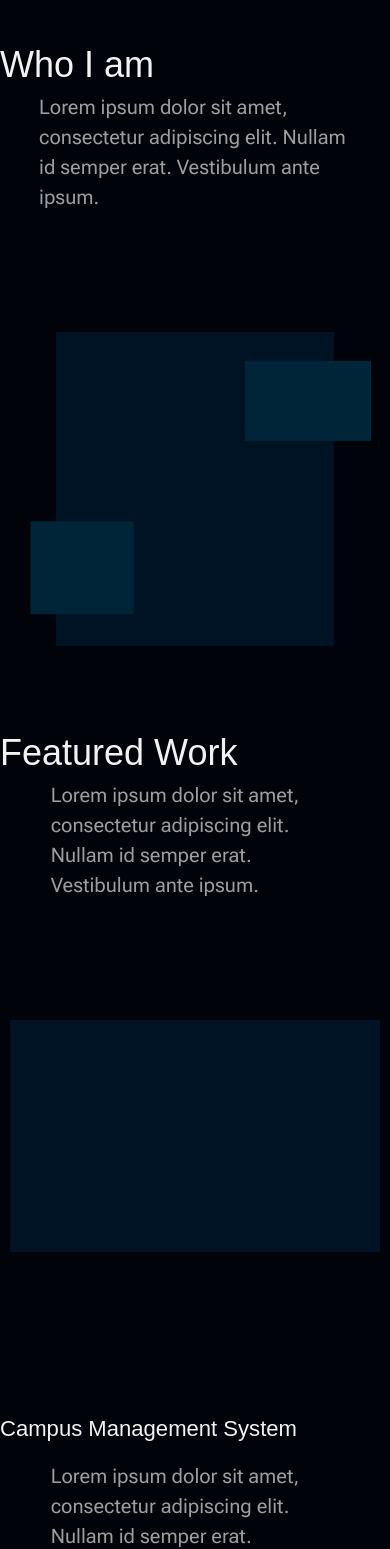
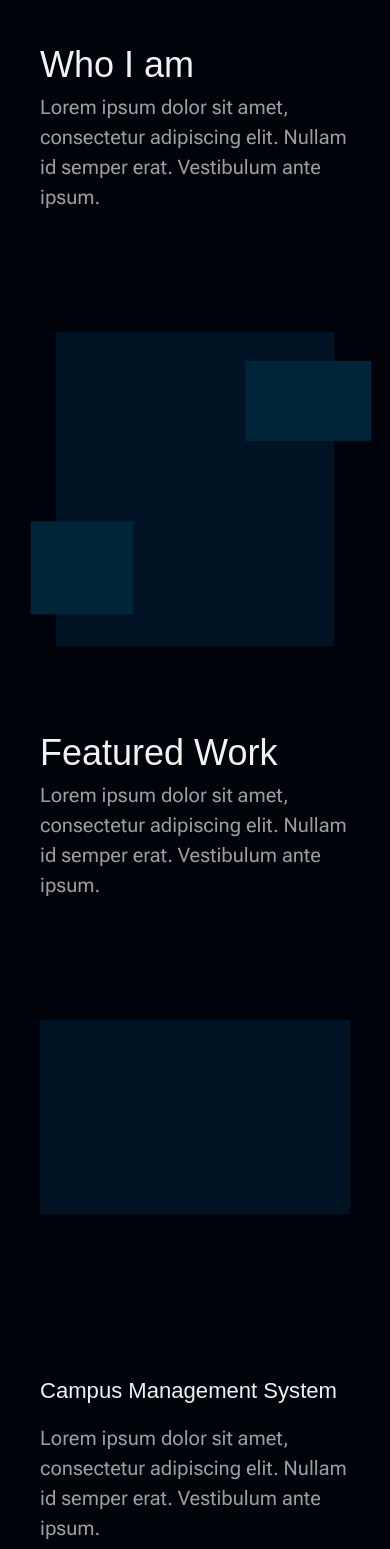
Before and after one commit to DaSmelterSaif/portfolio, a Vue app: page / in a window 390 px wide. Shown: the part 968-2517 px from the top of the page. Built offline with nearby package versions, Linux system fonts and the light colour scheme; a web font is replaced by a local one.

Commit message:
fixed padding around sections in small screens.

```diff
--- a/src/components/AboutMeSec.vue
+++ b/src/components/AboutMeSec.vue
@@ -13,18 +13,17 @@ export default {
 <!-- I removed @layer base... and it's working now. WHAT THNKAJFHKAJ -->
 
 <template>
-    <!-- TODO - Edit headings to use clamp() -->
-    <!--// TODO - Edit vh paddings wit rem -->
-    <section id="about-me" class="bg-bg-dark w-full flex 2xl:flex-row flex-col md:px-28 p-0 md:py-20 py-10">
+    <!--// TODO - Edit headings to use clamp() -->
+    <section id="about-me" class="bg-bg-dark w-full flex 2xl:flex-row flex-col md:px-28 p-10 md:py-20 py-10">
         <div class="flex-1"> <!-- bg-amber-300/30 -->
             <h2 class="font-inclusive-sans text-sec-title-font text-text 2xl:text-left md:text-center">Who I am</h2>
-            <!-- TODO - Fix the padding for the following p element. -->
+            <!--// TODO - Fix the padding for the following p element. -->
             <p
-                class="font-roboto-flex text-body-font text-text-muted 2xl:px-0 2xl:max-w-120 2xl:text-left md:text-center lg:px-60 px-[10vw]">
+                class="font-roboto-flex text-body-font text-text-muted 2xl:px-0 2xl:max-w-120 2xl:text-left md:text-center lg:px-60 md:px-[10vw]">
                 Lorem ipsum dolor sit amet, consectetur adipiscing elit. Nullam id semper erat. Vestibulum ante ipsum.
             </p>
         </div>
-        <!-- TODO - Make the positioning of the divs (that are to become images) consistent. -->
+        <!--// TODO - Make the positioning of the divs (that are to become images) consistent. -->
         <div class="flex-1 flex justify-center items-center pt-30"> <!-- bg-emerald-300/30 -->
             <div class="relative lg:w-(--image-1-base-w) md:w-(--image-1-md-w) w-(--image-1-sm-w) aspect-506/571 bg-bg">
                 <div
--- a/src/components/AboutWebsiteSec.vue
+++ b/src/components/AboutWebsiteSec.vue
@@ -7,14 +7,12 @@ export default {
 </script>
 
 <template>
-    <!-- Height issues... -->
     <section
-        class="flex gap-15 lg:flex-row flex-col-reverse justify-center items-center xl:px-20 lg:px-10 lg:gap-30 md:px-10 px-0 bg-bg-dark md:py-20 py-10">
-        <!-- bg-bg-dark -->
+        class="flex gap-15 lg:flex-row flex-col-reverse justify-center items-center xl:px-20 lg:gap-30 px-10 bg-bg-dark md:py-20 py-10">
         <div class="max-w-[95vw] w-full aspect-453/370 bg-bg flex-1"></div>
         <div class="flex-1">
             <h2 class="font-inclusive-sans text-sec-title-font text-text mb-4">Design of This Website</h2>
-            <p class="font-roboto-flex text-body-font text-text-muted md:px-0 px-[13vw]">
+            <p class="font-roboto-flex text-body-font text-text-muted">
                 Lorem ipsum dolor sit amet, consectetur adipiscing elit. Nullam id semper erat. Vestibulum ante ipsum.
             </p>
         </div>
--- a/src/components/ContactUsSec.vue
+++ b/src/components/ContactUsSec.vue
@@ -7,7 +7,6 @@ export default {
 </script>
 
 <template>
-    <!-- Height issues... -->
     <!--// TODO (not really idk) - Fix inconsistent padding (here, it's 120, while in GenericSec, it's 20). -->
     <!--// It really only affects zooming in (extremly). It's not really practical, but could infer more
      info on how padding works. -->
--- a/src/components/FooterSec.vue
+++ b/src/components/FooterSec.vue
@@ -7,8 +7,7 @@ export default {
 </script>
 
 <template>
-    <!-- Height issues... -->
-    <footer class="flex flex-row p-15 bg-bg-db-light">
+    <footer class="flex flex-row md:p-15 p-9 bg-bg-db-light">
         <div class="flex-1">
             <p class="font-inclusive-sans text-body-font text-text mb-10">LOGO</p><br>
             <div>
--- a/src/components/HeroSec.vue
+++ b/src/components/HeroSec.vue
@@ -8,23 +8,20 @@ export default {
 </script>
 
 <template>
-    <!--// TODO - Fix vertical alignment (especially when pressing F11). -->
-    <!--// TODO - Fix h1 growing more than needed. -->
-    <!-- TODO - Look into max-width for image. -->
-    <!-- TODO - Look into square screen making the section large issue. -->
-    <!--// TODO - Fix header spacing when screen is size is small in other components. -->
+    <!--// TODO - Look into max-width for image. -->
+    <!--// TODO - Look into square screen making the section large issue. -->
+    <!-- TODO - Fix spacing between headers and paragraphs. -->
     <section
         class="grid lg:grid-rows-1 lg:grid-cols-2 grid-rows-auto xll:px-56 lg:px-28 relative -z-20 overflow-hidden bg-radial-[at_100%_0%] from-[#002133] from-15% to-bg-dark to-65% xl:min-h-[calc(100vh-125px)] md:py-20 py-10">
-
         <div
-            class="flex xl:justify-center items-center lg:justify-start lg:mr-[8.333%] lg:ml-0 mx-[8.333vw] lg:min-h-full">
+            class="flex xl:justify-center items-center lg:justify-start lg:mr-[8.333%] lg:ml-0 mx-[8.333vw] lg:min-h-full   ">
             <!-- bg-blue-300/30 -->
             <div class="mb-[12vh] max-w-124 xl:ml-20 lg:ml-5">
                 <div class="border-b-12 border-solid border-primary pb-4">
                     <h1
                         class="font-roboto-mono text-text text-[clamp(var(--text-5xl),6vw+1rem,var(--text-8xl))] leading-tight">
                         Building The Web</h1>
-                </div> <!-- lg:text-xl xl:text-2xl -->
+                </div>
                 <p class="font-roboto-flex text-body-font text-text-muted mt-8">
                     Lorem ipsum dolor sit
                     amet,
@@ -34,10 +31,9 @@ export default {
                     id semper erat. Vestibulum ante ipsum.</p>
             </div>
         </div>
-        <!--// TODO - Fix the height of the card (that has bg-highlight utility class). -->
         <div class="flex justify-center items-center"> <!-- bg-amber-300/30 -->
             <div
-                class="xll:w-[23vw] 2xl:mt-[3vh] 2xl:ml-[8vw] 2xl:h-auto 2xl:w-97.75 2xl:aspect-391/557 xl:h-auto xl:w-90 xl:aspect-391/557 lg:mt-[9vh] lg:w-90 lg:ml-[6vw] lg:mr-0 w-full m-0 max-w-[782px] mx-[15vw]">
+                class="xll:w-[23vw] 2xl:mt-[3vh] 2xl:ml-[8vw] 2xl:h-auto 2xl:w-97.75 2xl:aspect-391/557 xl:h-auto xl:w-90 xl:aspect-391/557 lg:mt-[9vh] lg:w-90 lg:ml-[6vw] lg:mr-0 w-full m-0 max-w-195.5 mx-[15vw]">
                 <img class="w-full aspect-square rounded-full" src="/ProfilePic.jpg">
                 <div class="w-full border-b-7 border-highlight my-2">
                     <p class="text-body-font font-roboto-flex text-text">Saif Aldin Sunjaq</p>
--- a/src/components/ProjectsSec.vue
+++ b/src/components/ProjectsSec.vue
@@ -9,13 +9,13 @@ export default {
 <!--// TODO - Fix the divs (that are to become images) not scaling well to large screens. -->
 
 <template>
-    <section class="bg-bg-dark md:px-10 px-0 md:py-20 py-10">
+    <section class="bg-bg-dark md:px-10 px-10 md:py-20 py-10">
         <div class="">
             <h2 class="font-inclusive-sans text-sec-title-font md:text-center text-text">
                 Featured Work
             </h2>
-            <!-- TODO - Fix the padding issues with this p element. -->
-            <p class="font-roboto-flex text-body-font text-text-muted md:px-55 px-[13vw] md:text-center">
+            <!--// TODO - Fix the padding issues with this p element. -->
+            <p class="font-roboto-flex text-body-font text-text-muted md:px-55 px-0 md:text-center">
                 Lorem ipsum dolor sit amet, consectetur adipiscing elit. Nullam id semper erat. Vestibulum ante ipsum.
             </p>
         </div>
@@ -25,7 +25,7 @@ export default {
                 <h3 class="font-inclusive-sans text-sub-title-font text-text mb-4">
                     Campus Management System
                 </h3>
-                <p class="font-roboto-flex text-body-font text-text-muted md:px-0 px-[13vw]">
+                <p class="font-roboto-flex text-body-font text-text-muted">
                     Lorem ipsum dolor sit amet, consectetur adipiscing elit. Nullam id semper erat. Vestibulum ante
                     ipsum.
                 </p>
@@ -36,7 +36,7 @@ export default {
                 <h3 class="font-inclusive-sans text-sub-title-font text-text mb-4">
                     Work #2
                 </h3>
-                <p class="font-roboto-flex text-body-font text-text-muted md:px-0 px-[13vw]">
+                <p class="font-roboto-flex text-body-font text-text-muted">
                     Lorem ipsum dolor sit amet, consectetur adipiscing elit. Nullam id semper erat. Vestibulum ante
                     ipsum.
                 </p>
@@ -49,7 +49,7 @@ export default {
                 <h3 class="font-inclusive-sans text-sub-title-font text-text mb-4">
                     Work #3
                 </h3>
-                <p class="font-roboto-flex text-body-font text-text-muted md:px-0 px-[13vw]">
+                <p class="font-roboto-flex text-body-font text-text-muted">
                     Lorem ipsum dolor sit amet, consectetur adipiscing elit. Nullam id semper erat. Vestibulum ante
                     ipsum.
                 </p>
--- a/src/components/SkillsSec.vue
+++ b/src/components/SkillsSec.vue
@@ -7,8 +7,7 @@ export default {
 </script>
 
 <template>
-    <!-- Height issues... -->
-    <section class="bg-bg-dark md:px-30 px-0 md:py-20 py-10">
+    <section class="bg-bg-dark lg:px-30 px-10 md:py-20 py-10">
         <div>
             <h2 class="font-inclusive-sans text-sec-title-font text-text mb-20">Core Skills</h2>
             <div class="grid lg:grid-rows-1 lg:grid-cols-3 grid-rows-3 gap-20">
```
Also changed, not shown: 1 other file (tests, documents, lock files or other folders).
